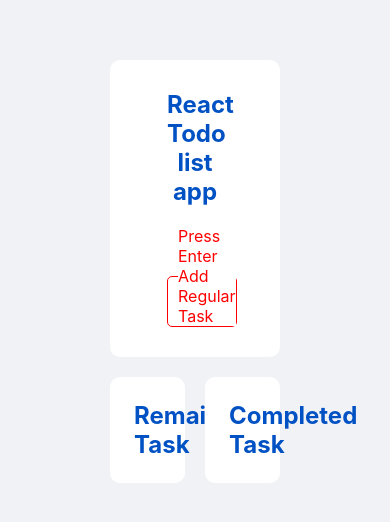
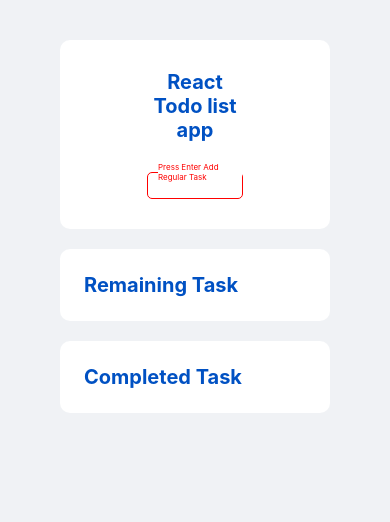
Before and after one commit to Mojisan/todolist2, a React (Create React App) app: page / in a window 390 px wide. Shown: the top 522 px of the page. Built offline with nearby package versions, Linux system fonts and the light colour scheme.

Commit message:
Edit Main

```diff
--- a/src/components/Main.css
+++ b/src/components/Main.css
@@ -43,7 +43,7 @@
     border: none;
     background-color: #fff;
     font-size: 30px;
-    margin-right: 30px;
+    margin-right: 10px;
     cursor: pointer;
 }
 
@@ -62,6 +62,7 @@
 
 h1 {
     color: rgb(0, 81, 195);
+    font-size: 20px;
 }
 
 .completed {
@@ -92,6 +93,7 @@
 }
 
 legend {
+    font-size: 15px;
     margin-left: 10px;
     color: red;
 }
@@ -112,3 +114,50 @@
 .topic {
     margin-bottom: 20px;
 }
+
+@media screen and (max-width: 768px) {
+    container {
+        padding: 30px 50px;
+    }
+
+    legend, .description, .time, .task{
+        font-size: 12px;
+    }
+
+    .image {
+        width: 25px;
+        height: 25px;
+        margin-right: 10px;
+    }
+
+    button {
+        font-size: 20px;
+    }
+
+    .inputTask {
+        width: 80%;
+    }
+}
+
+@media screen and (max-width: 600px) {
+    container {
+        display: flex;
+        box-sizing: border-box;
+        flex-direction: column;
+    }
+
+    fieldset {
+        height: 30px;
+        padding-bottom: 5px;
+    }
+
+    legend, .description{
+        font-size: 10px;
+    }
+}
+
+@media screen and (max-width: 480px) {
+    legend, .description{
+        font-size: 8px;
+    }
+}
--- a/src/components/Main.js
+++ b/src/components/Main.js
@@ -80,7 +80,7 @@
             <img src='https://images.unsplash.com/photo-1534528741775-53994a69daeb?ixlib=rb-4.0.3&ixid=M3wxMjA3fDB8MHxwaG90by1wYWdlfHx8fGVufDB8fHx8fA%3D%3D&auto=format&fit=crop&w=464&q=80' alt='member1' className='image'/>
             <div>
                 <p className='task'>{item.task}</p>
-                <p className='time'>{item.time}</p>
+                <p className='time'>{item.time}Time</p>
             </div>
         </div>
     )
```
